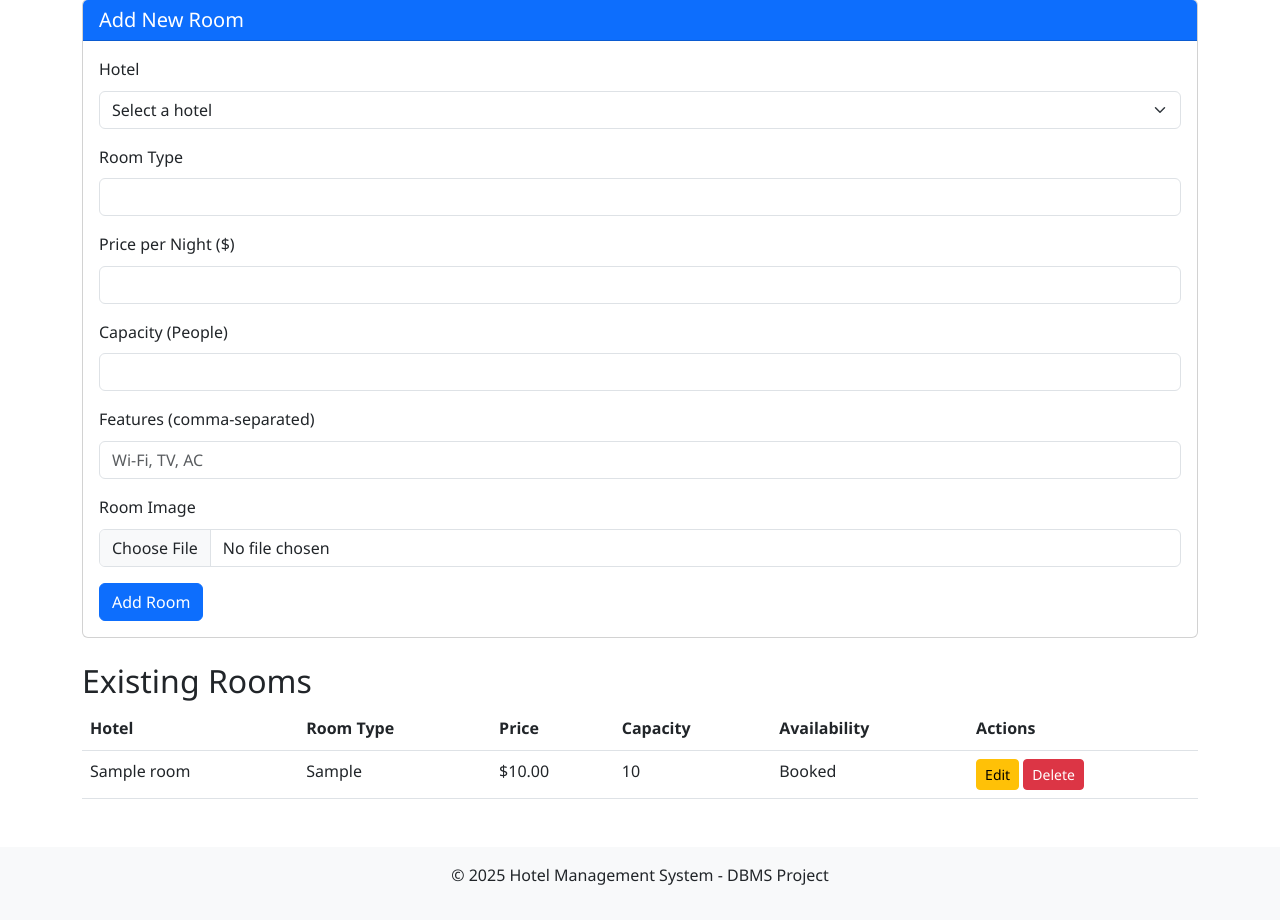
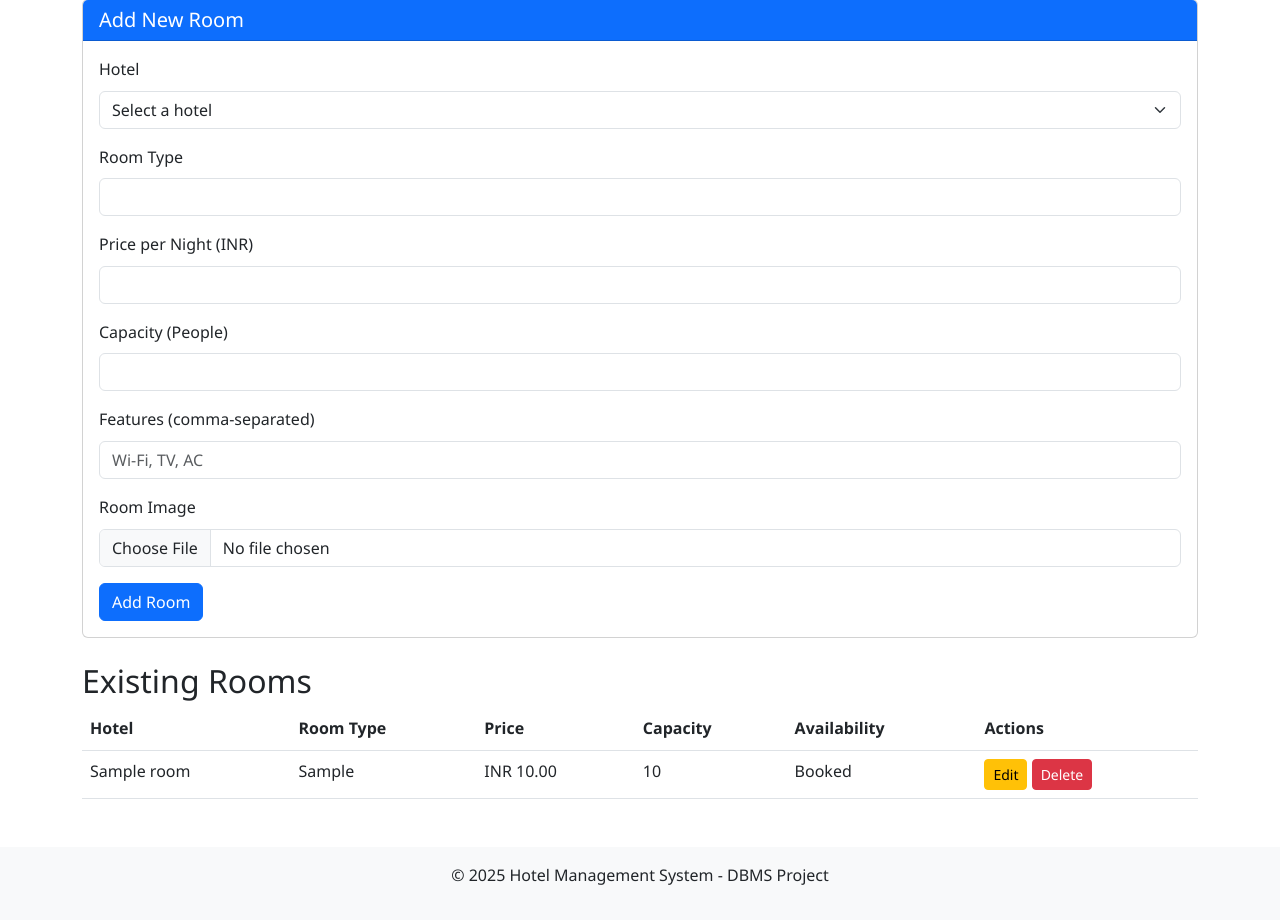
Before and after one commit to thakur-pranav/hotel-management, a Flask app: template templates/admin/rooms.html in a window 1280 px wide. Shown: the part 155-1075 px from the top of the page. Run offline with Flask 3, Linux system fonts and the light colour scheme; the template is opened without the code that fills it: most values are stand-ins (such as "Sample title", 1, 10 or a date in 2020); some libraries are stand-ins or nearby versions.

Commit message:
correct space b/w INR and amt

```diff
--- a/templates/admin/rooms.html
+++ b/templates/admin/rooms.html
@@ -26,7 +26,7 @@
                 <input type="text" class="form-control" id="room_type" name="room_type" required>
             </div>
             <div class="mb-3">
-                <label for="price_per_night" class="form-label">Price per Night ($)</label>
+                <label for="price_per_night" class="form-label">Price per Night (INR)</label>
                 <input type="number" class="form-control" id="price_per_night" name="price_per_night" step="0.01" min="0" required>
             </div>
             <div class="mb-3">
@@ -63,7 +63,7 @@
         <tr>
             <td>{{ room.hotel_name }}</td>
             <td>{{ room.room_type }}</td>
-            <td>${{ "%.2f"|format(room.price_per_night) }}</td>
+            <td>INR {{ "%.2f"|format(room.price_per_night) }}</td>
             <td>{{ room.capacity }}</td>
             <td>{% if room.availability_status %}Available{% else %}Booked{% endif %}</td>
             <td>
--- a/templates/bookings/book.html
+++ b/templates/bookings/book.html
@@ -17,7 +17,7 @@
                     </div>
                     <div class="col-md-6">
                         <h5>{{ room.room_type }}</h5>
-                        <p><strong>Price:</strong> ${{ "%.2f"|format(room.price_per_night) }} per night</p>
+                        <p><strong>Price:</strong> INR {{ "%.2f"|format(room.price_per_night) }} per night</p>
                     </div>
                 </div>
 
--- a/templates/bookings/index.html
+++ b/templates/bookings/index.html
@@ -26,7 +26,7 @@
             <td>{{ booking.check_in_date }}</td>
             <td>{{ booking.check_out_date }}</td>
             <td>{{ booking.number_of_guests }}</td>
-            <td>INR{{ "%.2f"|format(booking.total_amount) }}</td>
+            <td>INR {{ "%.2f"|format(booking.total_amount) }}</td>
             <td>{{ booking.status }}</td>
         </tr>
         {% endfor %}
--- a/templates/hotels/detail.html
+++ b/templates/hotels/detail.html
@@ -59,7 +59,7 @@
                 <div class="col-md-8">
                     <div class="card-body">
                         <h5 class="card-title">{{ room.room_type }}</h5>
-                        <p class="card-text"><strong>Price:</strong> ${{ "%.2f"|format(room.price_per_night) }} per night</p>
+                        <p class="card-text"><strong>Price:</strong> INR {{ "%.2f"|format(room.price_per_night) }} per night</p>
                         <p class="card-text"><strong>Capacity:</strong> {{ room.capacity }} {% if room.capacity == 1 %}person{% else %}people{% endif %}</p>
                         <p class="card-text"><strong>Features:</strong> {{ room.features }}</p>
                         <p class="card-text"><strong>Status:</strong> {% if check_in and check_out %}Available{% else %}Check Dates{% endif %}</p>
--- a/templates/rooms/index.html
+++ b/templates/rooms/index.html
@@ -68,7 +68,7 @@
                 <div class="col-md-8">
                     <div class="card-body">
                         <h5 class="card-title">{{ room.room_type }} at {{ room.hotel_name }}</h5>
-                        <p class="card-text"><strong>Price:</strong> ${{ "%.2f"|format(room.price_per_night) }} per night</p>
+                        <p class="card-text"><strong>Price:</strong> INR {{ "%.2f"|format(room.price_per_night) }} per night</p>
                         <p class="card-text"><strong>Capacity:</strong> {{ room.capacity }} {% if room.capacity == 1 %}person{% else %}people{% endif %}</p>
                         <p class="card-text"><strong>Status:</strong> {% if request.args.get('check_in') and request.args.get('check_out') %}Available{% else %}Check Dates{% endif %}</p>
                         <a href="{{ url_for('book_room', room_id=room.room_id) }}" class="btn btn-success">Book Now</a>
```
